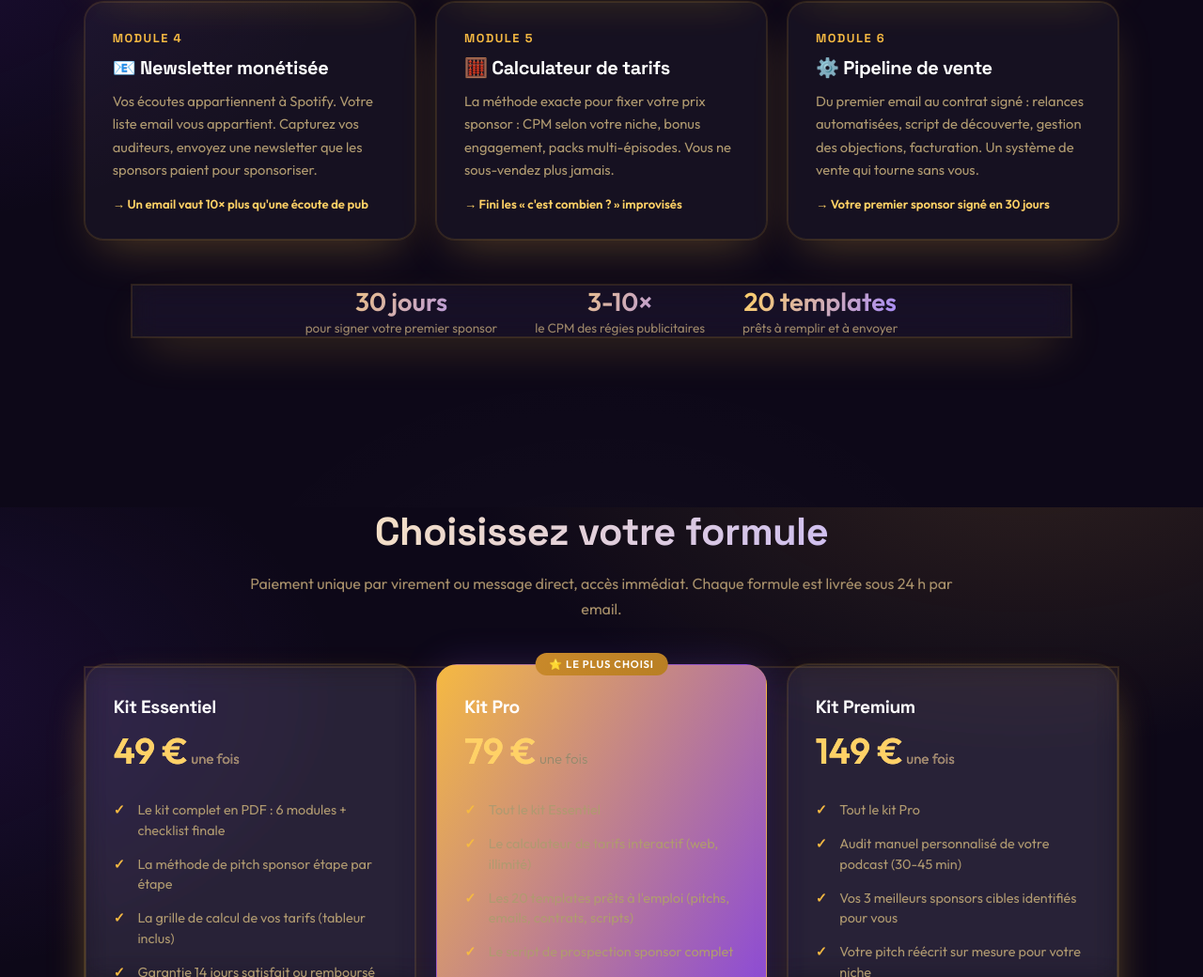
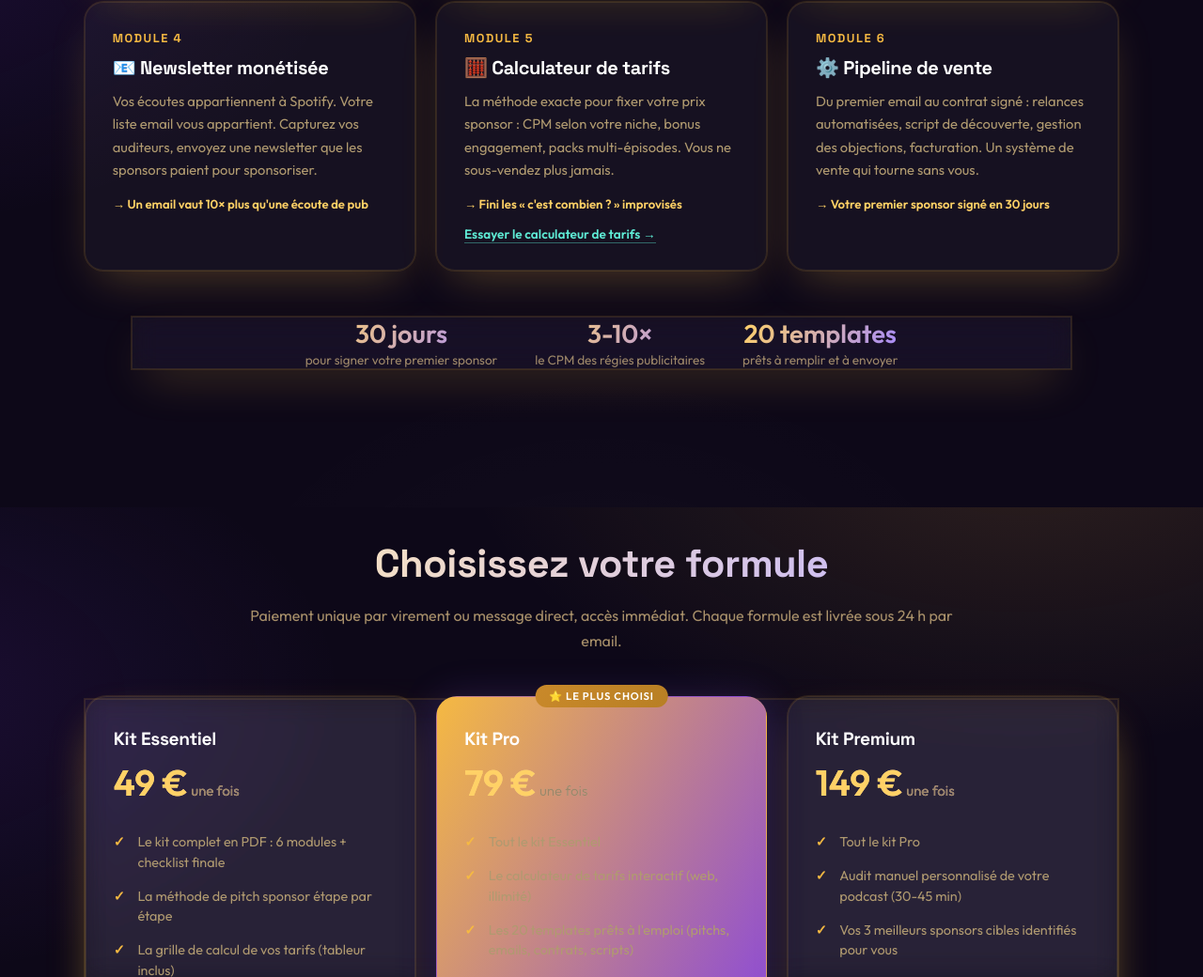
Before and after one commit to Dembis91-940/monetisation-podcast, a plain HTML site: page index.html in a window 1280 px wide. Shown: the part 1860-2900 px from the top of the page at 94% size. Drawn offline with nearby package versions, Linux system fonts and the light colour scheme.

Commit message:
AUDIT QA : lien calculateur ajouté (Module 5)

```diff
--- a/index.html
+++ b/index.html
@@ -296,6 +296,7 @@ footer,.footer{background:#140d20 !important;border-top:1px solid rgba(255,255,2
       <h3>🧮 Calculateur de tarifs</h3>
       <p>La méthode exacte pour fixer votre prix sponsor : CPM selon votre niche, bonus engagement, packs multi-épisodes. Vous ne sous-vendez plus jamais.</p>
       <div class="gain">→ Fini les « c'est combien ? » improvisés</div>
+      <a href="calculateur.html" style="display:inline-block;margin-top:.9rem;font-size:.85rem;font-weight:600;color:#5eead4;text-decoration:none;border-bottom:1px solid rgba(94,234,212,.4)">Essayer le calculateur de tarifs →</a>
     </div>
     <div class="module">
       <div class="num">Module 6</div>
```
